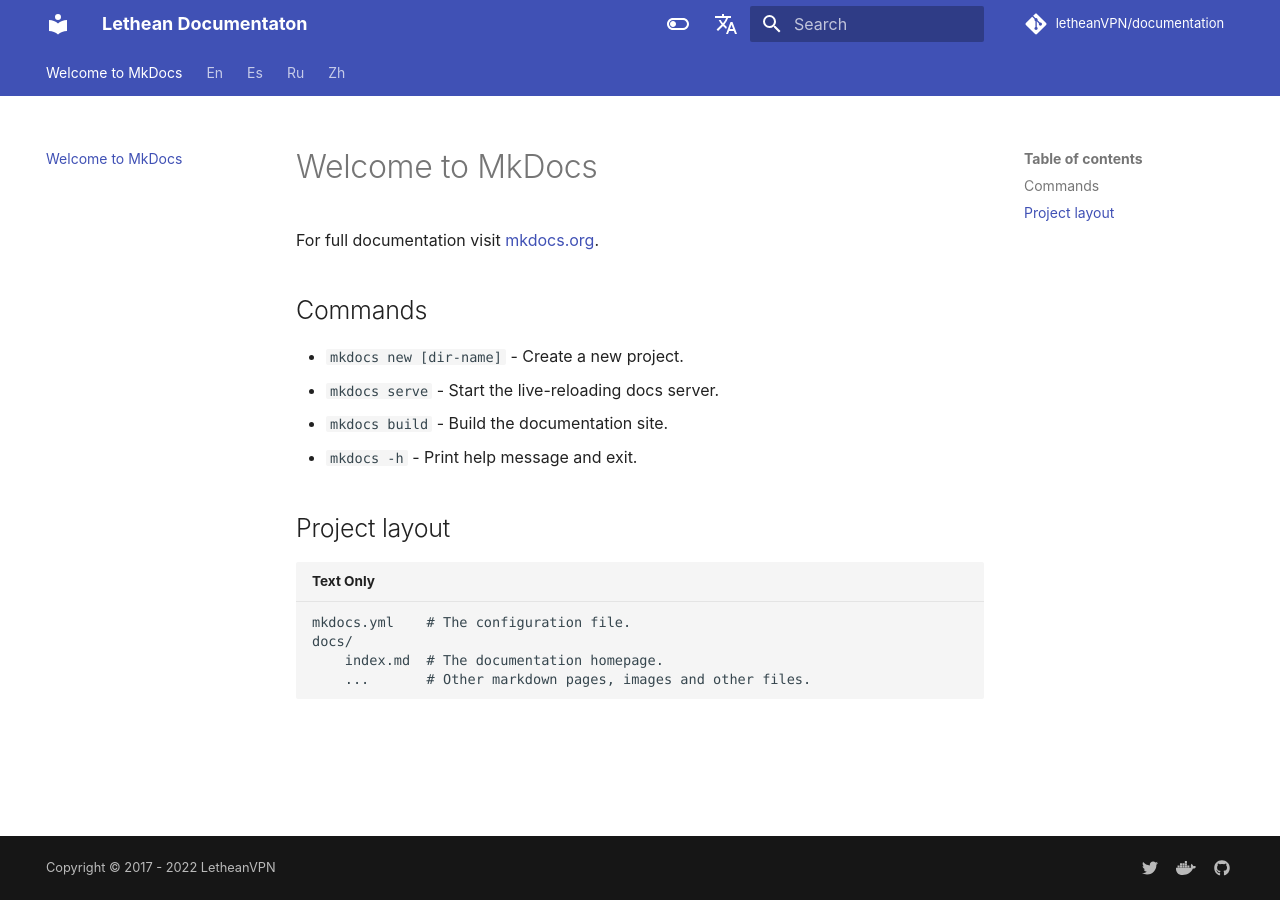
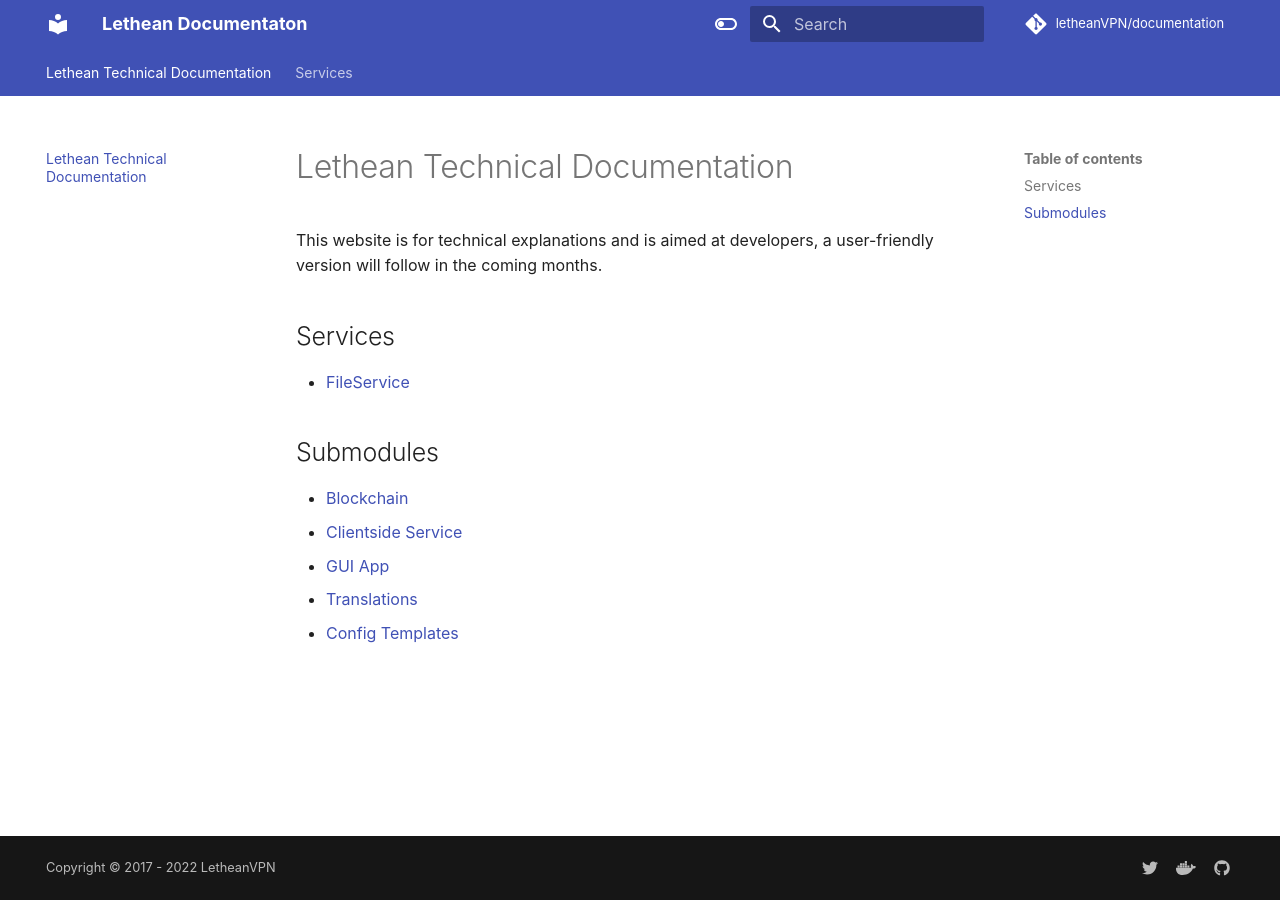
Before and after one commit to letheanVPN/documentation, an MkDocs documentation site: the page built from docs/index.md, in a window 1280 px wide. Built offline with MkDocs 1.6.1 and Material for MkDocs 9.7.7, drawn with Linux system fonts in a browser that asks for light colours; comment, search, counter and statistics services are not loaded.

Commit message:
documentation update

```diff
--- a/docs/index.md
+++ b/docs/index.md
@@ -1,17 +1,15 @@
-# Welcome to MkDocs
+# Lethean Technical Documentation
 
-For full documentation visit [mkdocs.org](https://www.mkdocs.org).
+This website is for technical explanations and is aimed at developers, a user-friendly version will follow in the coming months.
 
-## Commands
+## Services
 
-* `mkdocs new [dir-name]` - Create a new project.
-* `mkdocs serve` - Start the live-reloading docs server.
-* `mkdocs build` - Build the documentation site.
-* `mkdocs -h` - Print help message and exit.
+* [FileService](services/filesystem.md)
 
-## Project layout
+## Submodules
 
-    mkdocs.yml    # The configuration file.
-    docs/
-        index.md  # The documentation homepage.
-        ...       # Other markdown pages, images and other files.
+- [Blockchain](https://github.com/letheanVPN/blockchain)
+- [Clientside Service](https://github.com/letheanVPN/lthn)
+- [GUI App](https://github.com/letheanVPN/app)
+- [Translations](https://github.com/letheanVPN/i18n)
+- [Config Templates](https://github.com/letheanVPN/config-templates)
--- a/mkdocs.yml
+++ b/mkdocs.yml
@@ -35,19 +35,6 @@
     - header.autohide
 extra:
   generator: false
-  alternate:
-    - name: English
-      link: /en/
-      lang: en
-    - name: Russian
-      link: /ru/
-      lang: ru
-    - name: Chinese (Simplified)
-      link: /zh/
-      lang: zh
-    - name: Spanish
-      link: /es/
-      lang: es
   social:
     - icon: fontawesome/brands/twitter
       link: https://twitter.com/letheanVPN
@@ -63,8 +50,6 @@
   - search:
       lang:
         - en
-        - ru
-        - es
 markdown_extensions:
   - abbr
   - admonition
```
Also changed, not shown: docs/en/index.md (deleted, +0 -17 lines), docs/es/index.md (deleted, +0 -17 lines), docs/ru/index.md (deleted, +0 -17 lines), docs/services/filesystem.md (added, +20 -0 lines), docs/zh/index.md (deleted, +0 -17 lines).
